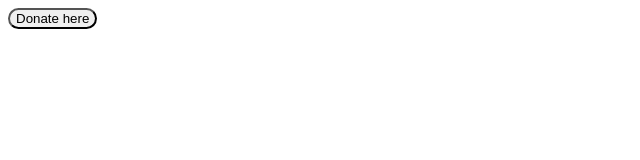
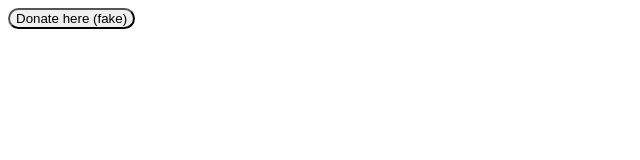
Before and after one commit to STARRYBOY3/fake-donation, a plain HTML site: page index.html in a window 1280 px wide. Shown: the full height of the page, 0-640 px from the left. Drawn offline with Linux system fonts and the light colour scheme.

Commit message:
Soucre code update

```diff
--- a/index.html
+++ b/index.html
@@ -7,7 +7,7 @@
     </style>
     <body>
         <button class="donate" type="button">
-            Donate here
+            Donate here (fake)
         </button>
     </body>
 </html>
```
